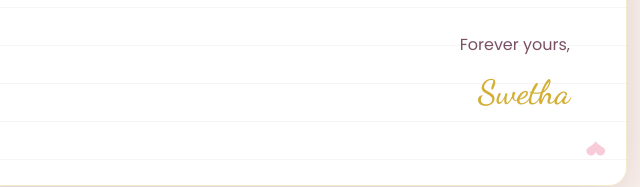
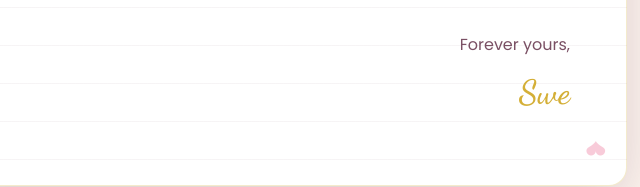
Before and after one commit to smileysurya/swetha, a plain HTML site: page anniversary-website/index.html in a window 1280 px wide. Shown: the part 7066-7253 px from the top of the page, 353-993 px from the left. Drawn offline with nearby package versions, Linux system fonts and the light colour scheme.

Commit message:
Change 'Swetha' to 'Swe' in index.htmlad

```diff
--- a/anniversary-website/index.html
+++ b/anniversary-website/index.html
@@ -3,7 +3,7 @@
 <head>
 <meta charset="UTF-8">
 <meta name="viewport" content="width=device-width, initial-scale=1.0, viewport-fit=cover">
-<title>Saurav &amp; Swetha — Our Forever Story</title>
+<title>Saurav &amp; Swe — Our Forever Story</title>
 <meta name="description" content="A love story, told one memory at a time.">
 <link rel="icon" type="image/png" href="assets/favicon.png">
 
@@ -260,7 +260,7 @@
         <div class="letter-corner br" aria-hidden="true">&#10084;</div>
         <p class="letter-greeting">My Dear Saurav,</p>
         <p class="letter-body" id="letterBody"></p>
-        <p class="letter-sign">Forever yours,<br><span class="signature">Swetha</span></p>
+        <p class="letter-sign">Forever yours,<br><span class="signature">Swe</span></p>
       </div>
     </div>
   </section>
```
